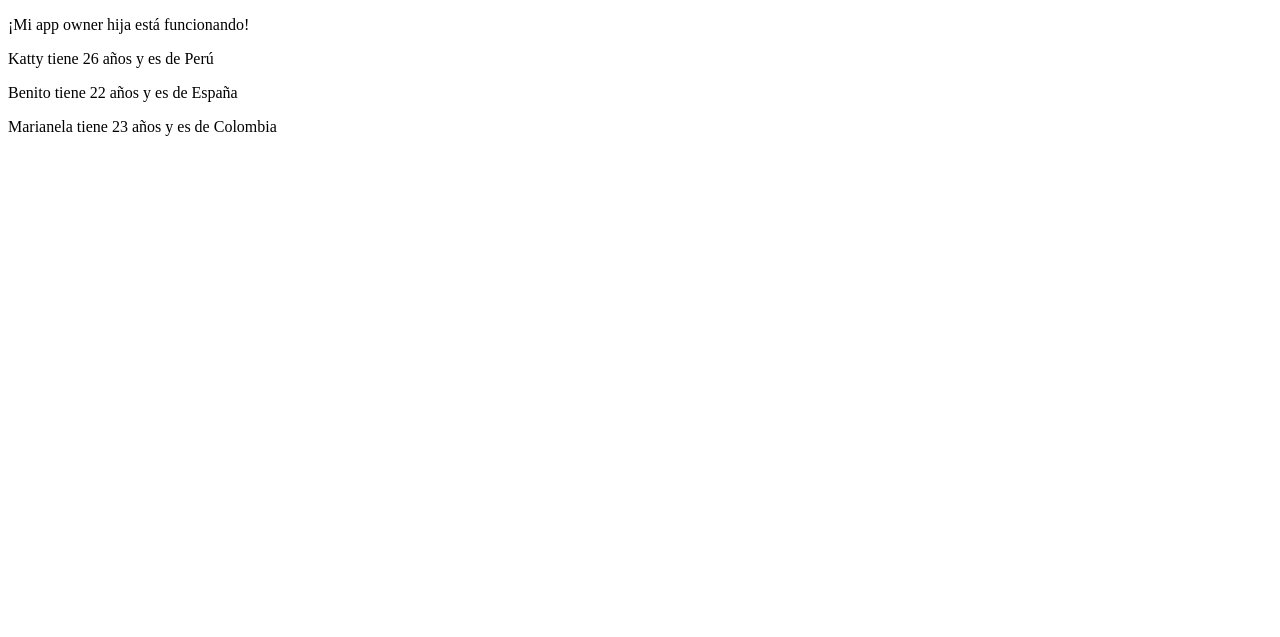
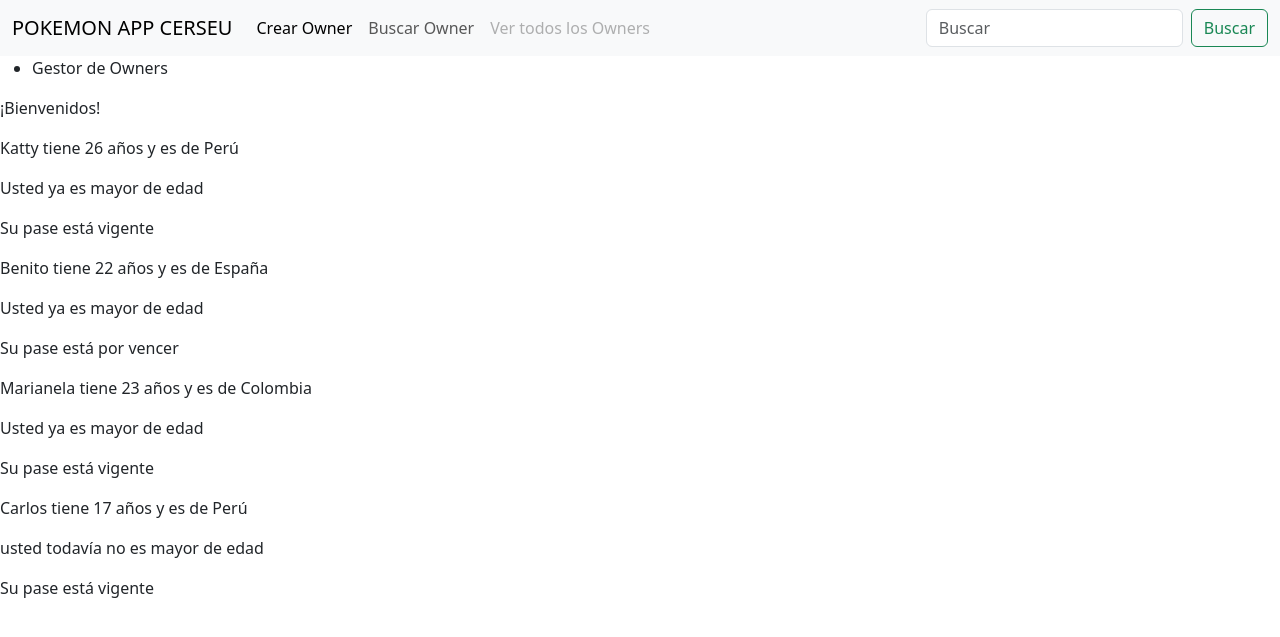
Before and after one commit to anthonycr19/lab-int-cerseu, a Django app: page /owner/owner_list/ in a window 1280 px wide. Shown: the top 637 px of the page. Run offline with Django 5.2, Linux system fonts and the light colour scheme.

Commit message:
update templates

```diff
--- /dev/null
+++ b/owner/templates/owner/base_generic.html
@@ -0,0 +1,49 @@
+<!DOCTYPE html>
+<html lang="en">
+<head>
+    <meta charset="UTF-8">
+
+    {% block title %} <title>Pokemon App</title> {% endblock %}
+    <link href="https://cdn.jsdelivr.net/npm/bootstrap@5.3.3/dist/css/bootstrap.min.css" rel="stylesheet" integrity="sha384-QWTKZyjpPEjISv5WaRU9OFeRpok6YctnYmDr5pNlyT2bRjXh0JMhjY6hW+ALEwIH" crossorigin="anonymous">
+    <script src="https://cdn.jsdelivr.net/npm/bootstrap@5.3.3/dist/js/bootstrap.bundle.min.js" integrity="sha384-YvpcrYf0tY3lHB60NNkmXc5s9fDVZLESaAA55NDzOxhy9GkcIdslK1eN7N6jIeHz" crossorigin="anonymous"></script>
+
+</head>
+<body>
+    <nav class="navbar navbar-expand-lg bg-body-tertiary">
+        <div class="container-fluid">
+        <a class="navbar-brand" href="#">POKEMON APP CERSEU</a>
+        <button class="navbar-toggler" type="button" data-bs-toggle="collapse" data-bs-target="#navbarSupportedContent"
+                aria-controls="navbarSupportedContent" aria-expanded="false" aria-label="Toggle navigation">
+            <span class="navbar-toggler-icon"></span>
+        </button>
+        <div class="collapse navbar-collapse" id="navbarSupportedContent">
+            <ul class="navbar-nav me-auto mb-2 mb-lg-0">
+                <li class="nav-item">
+                    <a class="nav-link active" aria-current="page" href="#">Crear Owner</a>
+                </li>
+                <li class="nav-item">
+                    <a class="nav-link" href="#">Buscar Owner</a>
+                </li>
+
+                <li class="nav-item">
+                    <a class="nav-link disabled" aria-disabled="true">Ver todos los Owners</a>
+                </li>
+            </ul>
+            <form class="d-flex" role="search">
+                <input class="form-control me-2" type="search" placeholder="Buscar" aria-label="Search">
+                <button class="btn btn-outline-success" type="submit">Buscar</button>
+            </form>
+        </div>
+    </div>
+    </nav>
+
+
+    <ul class="">
+        <li>Gestor de Owners</li>
+    </ul>
+
+    {% block content %}
+
+    {% endblock %}
+</body>
+</html>
--- a/owner/templates/owner/owner_list.html
+++ b/owner/templates/owner/owner_list.html
@@ -1,16 +1,38 @@
-<!DOCTYPE html>
-<html lang="en">
-<head>
-    <meta charset="UTF-8">
-    <title>Owner List</title>
-</head>
-<body>
-    <p>¡Mi app owner hija está funcionando!</p>
+{% extends "owner/base_generic.html" %}
 
-{#    <p>{{ data.nombre }} tiene {{ data.edad }} años y es de {{ data.pais }}</p>#}
+{% block content %}
+    <p>¡Bienvenidos!</p>
+
+    {# <p>{{ data.nombre }} tiene {{ data.edad }} años y es de {{ data.pais }}</p>#}
 
     {% for owner in data %}
         <p>{{ owner.nombre }} tiene {{ owner.edad }} años y es de {{ owner.pais }}</p>
+
+        {% if owner.edad > 18 %}
+            <p>Usted ya es mayor de edad</p>
+        {% else %}
+            <p>usted todavía no es mayor de edad</p>
+        {% endif %}
+
+        {% if owner.dni %}
+            {% if not owner.vigente %}
+                <p>Su pase está por vencer</p>
+            {% else %}
+                <p>Su pase está vigente</p>
+            {% endif %}
+        {% endif %}
+
+        {% comment %}{% for pokemon in owner.pokemons %}
+
+            <p> <strong>Su lista de pokemon es </strong>: {{ pokemon.nombre_p }}</p>
+            <p>Sus ataques son:</p>
+            {% for ataque in pokemon.ataques %}
+                <p><strong>{{ ataque }}</strong></p>
+            {% endfor %}
+        {%  endfor %} {% endcomment %}
     {% endfor %}
-</body>
-</html>
+
+
+
+
+{% endblock %}
--- a/owner/views.py
+++ b/owner/views.py
@@ -14,17 +14,36 @@
         {
             'nombre': "Katty",
             'edad': 26,
-            'pais': "Perú"
+            'pais': "Perú",
+            'dni': '23231212',
+            'vigente': True,
+            'pokemons': [
+                {
+                    'nombre_p': 'Charizard',
+                    'ataques': ['Ataque 1 - Ch', 'Ataque 2 - Ch', 'Ataque 3 - Ch']
+                }
+            ]
         },
         {
             'nombre': "Benito",
             'edad': 22,
-            'pais': "España"
+            'pais': "España",
+            'dni': '88881212',
+            'vigente': False
         },
         {
             'nombre': "Marianela",
             'edad': 23,
-            'pais': "Colombia"
+            'pais': "Colombia",
+            'dni': '23239999',
+            'vigente': True
+        },
+        {
+            'nombre': "Carlos",
+            'edad': 17,
+            'pais': "Perú",
+            'dni': '77771212',
+            'vigente': True
         }
     ]
 
```
